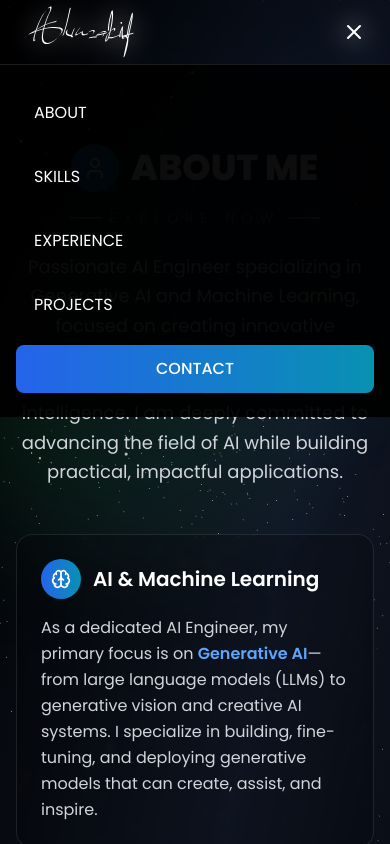
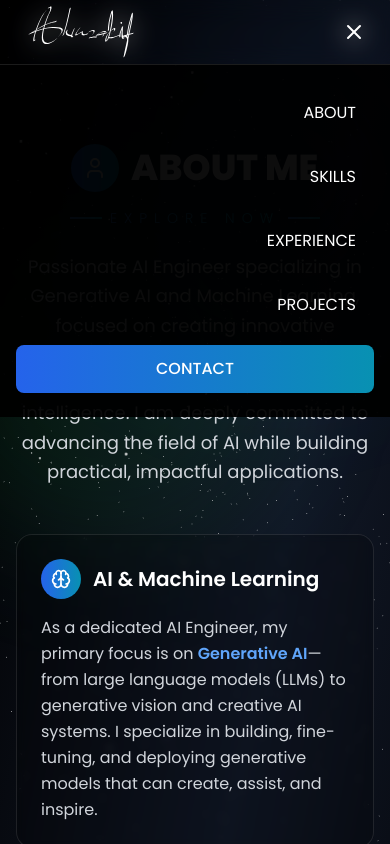
Before and after one commit to ahmzakif/developer-portofolio, a Next.js app: page /about in a window 390 px wide. Both pictures are taken after a click on the button 354 px from the left and 32 px from the top of the page. Shown: the top 844 px of the page. Built offline with nearby package versions, Linux system fonts and the light colour scheme.

Commit message:
refactor Navbar allignment

```diff
--- a/components/Navbar.tsx
+++ b/components/Navbar.tsx
@@ -172,7 +172,7 @@ const Navbar: React.FC = () => {
             transition={{ duration: 0.3, ease: "easeInOut" }}
           >
             <motion.ul
-              className="py-6 px-4 space-y-4"
+              className="py-6 px-4 space-y-4 text-right"
               initial={{ opacity: 0 }}
               animate={{ opacity: 1 }}
               transition={{ duration: 0.3, delay: 0.1 }}
@@ -180,13 +180,13 @@ const Navbar: React.FC = () => {
               {navItems.map((item, index) => (
                 <motion.li
                   key={item.href}
-                  initial={{ opacity: 0, x: -20 }}
+                  initial={{ opacity: 0, x: 20 }}
                   animate={{ opacity: 1, x: 0 }}
                   transition={{ duration: 0.3, delay: 0.1 + index * 0.1 }}
                 >
                   <motion.div
-                    className="block px-4 py-3 text-white hover:text-blue-400 transition-colors duration-300 border-l-2 border-transparent hover:border-blue-500"
-                    whileHover={{ x: 10 }}
+                    className="block px-4 py-3 text-white hover:text-blue-400 transition-colors duration-300 border-r-2 border-transparent hover:border-blue-500"
+                    whileHover={{ x: -10 }}
                     whileTap={{ scale: 0.95 }}
                   >
                     <Link href={item.href} onClick={() => setIsMenuOpen(false)}>
@@ -196,7 +196,7 @@ const Navbar: React.FC = () => {
                 </motion.li>
               ))}
               <motion.li
-                initial={{ opacity: 0, x: -20 }}
+                initial={{ opacity: 0, x: 20 }}
                 animate={{ opacity: 1, x: 0 }}
                 transition={{ duration: 0.3, delay: 0.5 }}
               >
```
